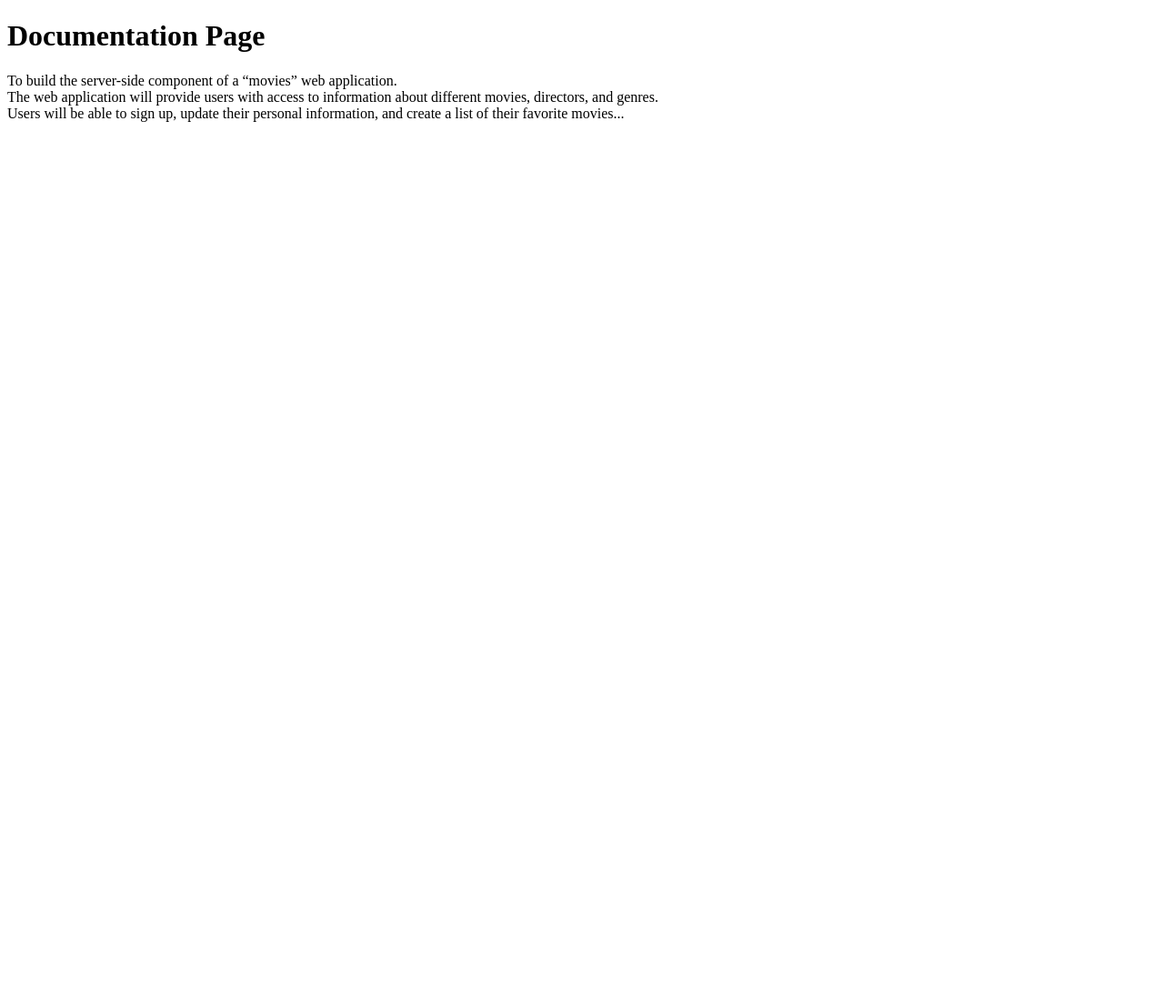
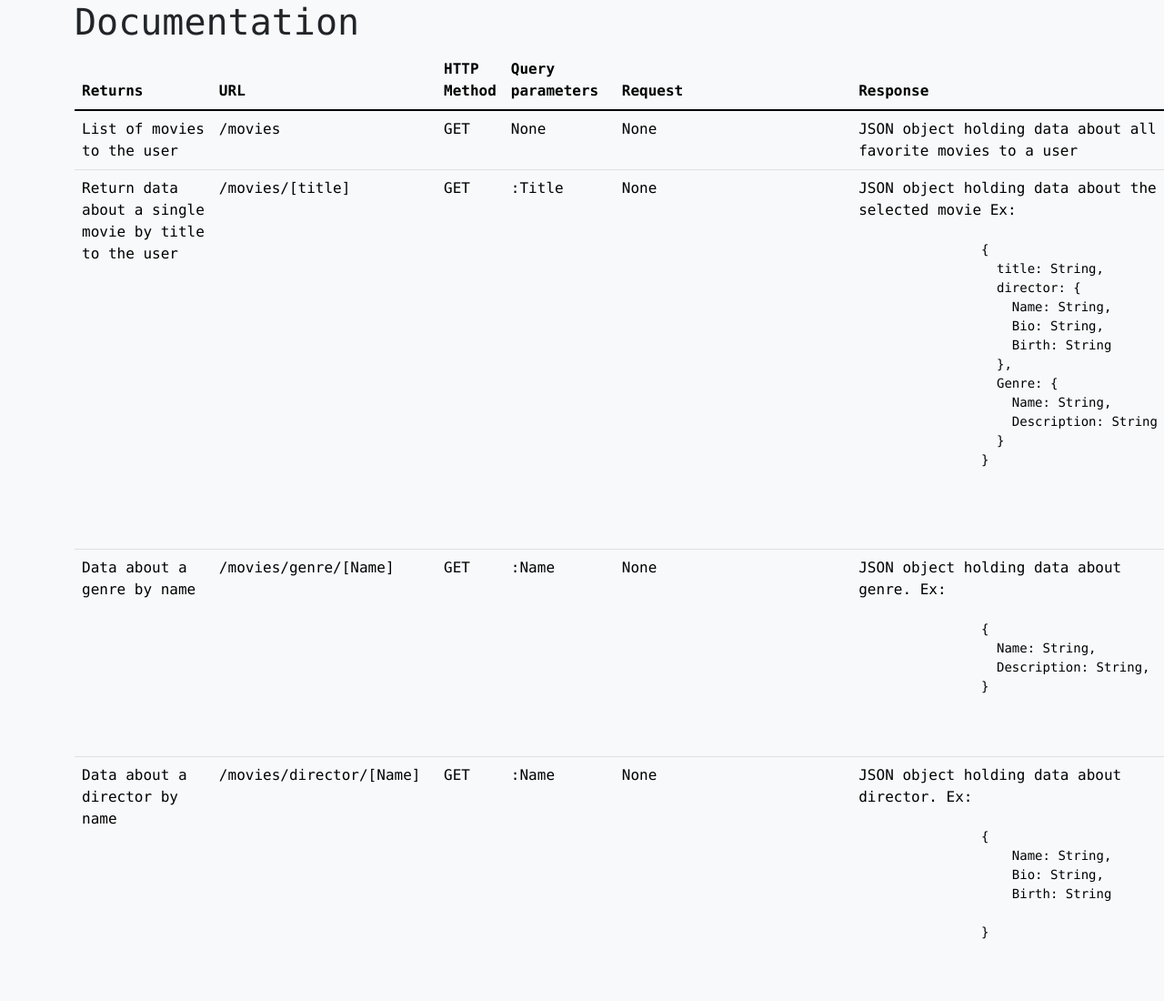
Before and after one commit to PriyankaNirgude29/My_Movie_API, a website: page public/documentation.html in a window 1280 px wide. Shown: the top 1100 px of the page at 91% size. Before the commit the page ends 800 px from the top, so only its background shows below. Drawn offline with nearby package versions, Linux system fonts and the light colour scheme.

Commit message:
Update documentation.html

```diff
--- a/public/documentation.html
+++ b/public/documentation.html
@@ -1,17 +1,156 @@
 <!DOCTYPE html>
-<html lang="en" dir="ltr">
+<html lang="en">
   <head>
-     <meta charset="utf-8">
-     <meta name="viewport" content="width=device-width, initial-scale=1.0">
-    <title>My-Flix API</title>
+    <meta charset="UTF-8" />
+  <!--  <meta http-equiv="X-UA-Compatible" content="IE=edge" /> -->
+    <meta name="viewport" content="width=device-width, initial-scale=1.0" />
+    <link href="https://cdn.jsdelivr.net/npm/bootstrap@5.1.3/dist/css/bootstrap.min.css" rel="stylesheet" integrity="sha384-1BmE4kWBq78iYhFldvKuhfTAU6auU8tT94WrHftjDbrCEXSU1oBoqyl2QvZ6jIW3" crossorigin="anonymous">
+    <title>Document</title>
+  </head>
+  <body class="container bg-light font-monospace">
+    <h1 class="text-dark">Documentation</h1>
+    <div>
+      <table class="table table-light table-hover">
+      <thead>
+        <tr>
+          <th scope="col">Returns</th>
+          <th scope="col">URL</th>
+          <th scope="col">HTTP Method</th>
+          <th scope="col">Query parameters</th>
+          <th scope="col">Request </th>
+          <th scope="col">Response </th>
+        </tr>
+      </thead>
+      <tbody>
+        <tr>
+          <td>List of movies to the user</td>
+          <td>/movies</td>
+          <td>GET</td>
+          <td>None</td>
+          <td>None</td>
+          <td>JSON object holding data about all favorite movies to a user</td>
+        </tr>
+        <tr>
+          <td>Return data about a single movie by title to the user</td>
+          <td>/movies/[title]</td>
+          <td>GET</td>
+          <td>:Title</td>
+          <td>None</td>
+          <td>JSON object holding data about the selected movie Ex:
+            <pre>
+              <code>
+                {
+                  title: String,
+                  director: {
+                    Name: String,
+                    Bio: String,
+                    Birth: String
+                  },
+                  Genre: {
+                    Name: String,
+                    Description: String
+                  }
+                }
 
-  </head>
-  <body>
-    <h1>Documentation Page</h1>
-    <p>   To build the server-side component of a “movies” web application.<br> The web
-          application will provide users with access to information about different
-          movies, directors, and genres.<br> Users will be able to sign up, update their
-          personal information, and create a list of their favorite movies...
-    </p>
-  </body>
+              </code>
+            </pre>
+          </td>
+        </tr>
+        <tr>
+          <td>Data about a genre by name</td>
+          <td>/movies/genre/[Name]</td>
+          <td>GET</td>
+          <td>:Name</td>
+          <td>None</td>
+          <td>JSON object holding data about genre. Ex:
+            <pre>
+              <code>
+                {
+                  Name: String,
+                  Description: String,
+                }
+              </code>
+            </pre>
+          </td>
+        </tr>
+        <tr>
+          <td>Data about a director  by name</td>
+          <td>/movies/director/[Name]</td>
+          <td>GET</td>
+          <td>:Name</td>
+          <td>None</td>
+          <td>JSON object holding data about director. Ex:
+            <pre>
+              <code>
+                {
+                    Name: String,
+                    Bio: String,
+                    Birth: String
+
+                }
+              </code>
+            </pre>
+          </td>
+        </tr>
+        <tr>
+          <td>Allow new users to register</td>
+          <td>/users</td>
+          <td>POST</td>
+          <td>None</td>
+          <td>JSON object holding data about the user being added. Ex:
+            <pre>
+              <code>
+    {
+      "name": "Anne Schmidt",
+      "favoriteMovies": [
+        ...
+      ]
+    }
+              </code>
+            </pre>
+          </td>
+        </tr>
+        <tr>
+          <td>Allow users to update their username</td>
+          <td>/users/[id]</td>
+          <td>PUT</td>
+          <td>:ID</td>
+          <td> A JSON object holding the new username. Ex:
+            <pre>
+              <code>
+    {
+      "name": "Anne updated",
+      "favoriteMovies": " "
+    }
+              </code>
+            </pre>
+          </td>
+        </tr>
+        <tr>
+          <td>Allow users to add a movie to their list of favoriteMovies</td>
+          <td>/users/[id]/[movieTitle]</td>
+          <td>POST</td>
+          <td>:ID, :MovieTitle</td>
+          <td>None</td>
+          <td>Movie ID added to user's list of favorites</td>
+        </tr>
+        <tr>
+          <td>Allow users to remove a movie from their list of favorites</td>
+          <td>/users/[id]/[movieTitle]</td>
+          <td>DELETE</td>
+          <td>:ID, :movieTitle</td>
+          <td>None</td>
+          <td>Movie ID gets removed from user's list of favorites</td>
+        </tr>
+        <tr>
+          <td>Deletes a user</td>
+          <td>/users/[id]</td>
+          <td>DELETE</td>
+          <td>:ID</td>
+          <td>None</td>
+          <td>Message stating user with ID has been deleted</td>
+        </tr>
+      </tbody>
+    </table></div>
+
 </html>
```
